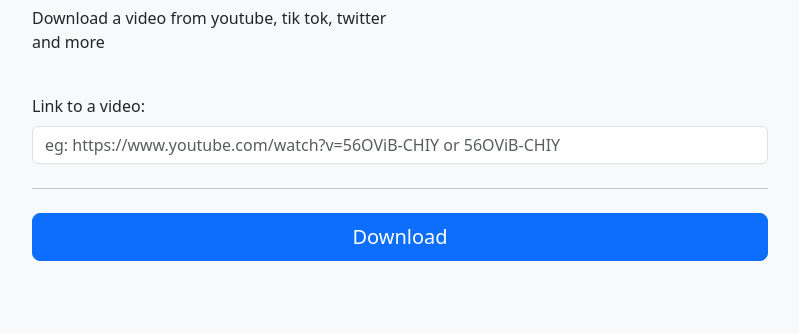
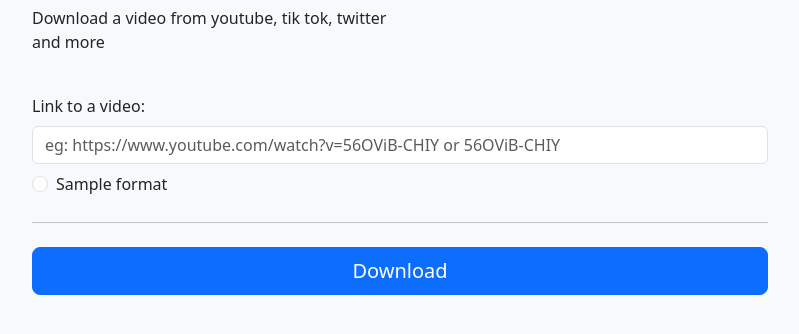
Before and after one commit to alex-berk/youtube-dl-web, a Flask app: template src/templates/index.html in a window 1280 px wide. Shown: the part 173-507 px from the top of the page, without its empty margins (50-849 px from the left). Run offline with Flask 2, Linux system fonts and the light colour scheme; the template is opened without the code that fills it: most values are stand-ins (such as "Sample title", 1, 10 or a date in 2020).

Commit message:
add controls for download format

```diff
--- a/src/controller.py
+++ b/src/controller.py
@@ -32,6 +32,7 @@ out_template = downloads_dir + "%(title)s-%(id)s.%(ext)s"
 
 # check "listformats" and "merge_output_format"
 format_mapping = {
+    "audio": "140",
     "default": "best",
     "2160p": "401+140",
     "1440p": "400+140",
@@ -39,9 +40,9 @@ format_mapping = {
     "1080p60fps": "299+140",
     "720p60fps": "298+140",
     "480p": "135+140",
-    "360p": "134+140",
-    "240p": "133+140",
-    "144p": "160+140",
+    "360p": "134+250",
+    "240p": "133+249",
+    "144p": "160+249",
 }
 
 
--- a/src/main.py
+++ b/src/main.py
@@ -1,7 +1,7 @@
 from flask import Flask, render_template, request, send_from_directory
 import json
 from os import path, getcwd
-from controller import download as yt_download, get_download_status, get_downloaded_items
+from controller import download as yt_download, get_download_status, get_downloaded_items, format_mapping
 
 app = Flask(__name__)
 
@@ -37,7 +37,7 @@ def send_download_status():
 
 @app.route("/", methods=["GET"])
 def index():
-    return render_template("index.html", downloaded_videos=get_downloaded_items()[:11])
+    return render_template("index.html", downloaded_videos=get_downloaded_items()[:11], available_formats=format_mapping.keys())
 
 
 @app.route("/download", methods=["GET", "POST"])
--- a/src/static/script.js
+++ b/src/static/script.js
@@ -12,11 +12,17 @@ function enableControls() {
   elDwnldBtn.value = "Download another one";
   elDwnldBtn.removeAttribute("disabled");
   elUrlInput.removeAttribute("disabled");
+  for (const b of elRadioButtons) {
+    b.removeAttribute("disabled");
+  }
 }
 
 function disableControls() {
   elUrlInput.setAttribute("disabled", "");
   elDwnldBtn.setAttribute("disabled", "");
+  for (const b of elRadioButtons) {
+    b.setAttribute("disabled", "");
+  }
   elDwnldBtn.value = "Downloading...";
 }
 
@@ -48,7 +54,7 @@ const possibleAlertTypes = [
   "dark",
 ];
 function displayAlert(msg, type) {
-  if (!possibleAlertTypes.includes(type)) {
+  if (!type || !possibleAlertTypes.includes(type)) {
     type = "info";
   }
   elAlertBox.classList.add(`alert-${type}`);
@@ -60,10 +66,14 @@ function hideAlert() {
   elAlertBox.style.display = "none";
 }
 
-async function postDownloadRequest(video_id) {
+function getCheckedRadioValue() {
+  return document.querySelector("input[type='radio']:checked").value;
+}
+
+async function postDownloadRequest(video_id, download_format) {
   await fetch(downloadEndpoint, {
     method: "POST",
-    body: JSON.stringify({ video_id }),
+    body: JSON.stringify({ video_id, download_format }),
   });
   downloadRequestCompleted = true;
 }
@@ -111,6 +121,7 @@ const elDwnldBtn = document.querySelector("input[type='submit']");
 const elProgressBarContainer = document.querySelector(".progress");
 const elProgressBar = document.querySelector(".progress-bar");
 const elAlertBox = document.querySelector(".alert");
+const elRadioButtons = document.querySelectorAll("input[type=radio]");
 
 // Event listeners
 
@@ -120,9 +131,10 @@ elForm.onsubmit = async (event) => {
   event.preventDefault();
 
   videoId = elUrlInput.value;
+  downloadFormat = getCheckedRadioValue();
   disableControls();
 
-  postDownloadRequest(videoId);
+  postDownloadRequest(videoId, downloadFormat);
   initProgressBar();
   await subscribeToDownloadStatus();
   enableControls();
--- a/src/templates/index.html
+++ b/src/templates/index.html
@@ -24,6 +24,18 @@
               placeholder="eg: https://www.youtube.com/watch?v=56OViB-CHIY or 56OViB-CHIY"
               required
             />
+          </div>
+          <div class="col-12 pt-2">
+            {% for format in available_formats %}
+            <div class="form-check form-check-inline">
+              <input class="form-check-input" type="radio"
+              name="inlineRadioOptions" id="radio-{{format}}" value="{{format}}"
+              {% if format == "default"%}checked{% endif %} />
+              <label class="form-check-label" for="radio-{{format}}"
+                >{{format}}</label
+              >
+            </div>
+            {% endfor %}
           </div>
           <hr class="my-4" />
           <div
```
